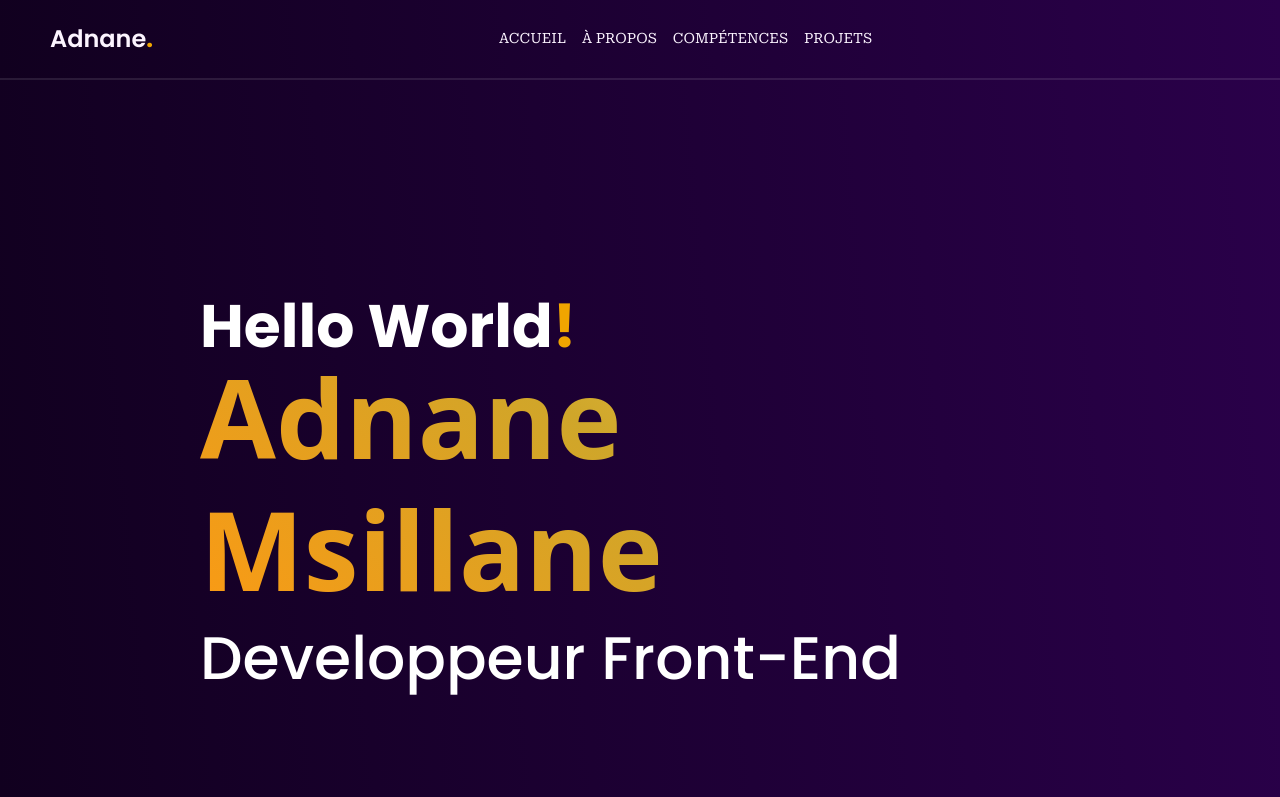
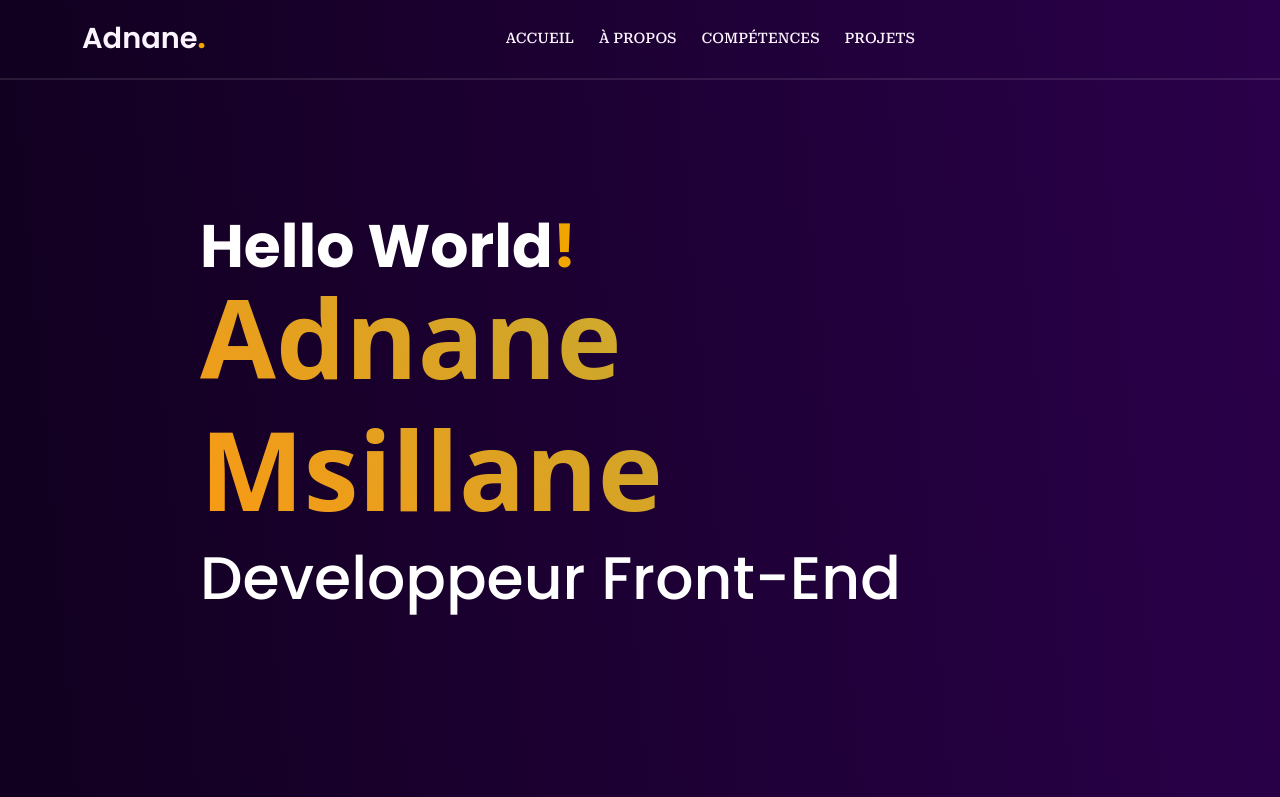
Before and after one commit to adnane05-msl/adnane-msillane-, a React (Vite) app: page / in a window 1280 px wide. Shown: the top 797 px of the page. Built offline with nearby package versions, Linux system fonts and the light colour scheme.

Commit message:
fourth commit

```diff
--- a/src/Accueil/Accueil.css
+++ b/src/Accueil/Accueil.css
@@ -41,7 +41,7 @@
 /* Description */
 
 .accueil .accueil-description p{
-    font-size: 18px;
+    font-size: 21px;
     color: #ffffff;
     margin-top: 150px;
     font-family: 'Poppins', sans-serif;
--- a/src/App.css
+++ b/src/App.css
@@ -14,7 +14,7 @@ body {
   min-height: 100vh;
 }
 .page{
-  padding-bottom: 80px;
+  padding-bottom: 25px;
 }
 
 @keyframes appear {
--- a/src/App.jsx
+++ b/src/App.jsx
@@ -14,12 +14,23 @@ function App() {
   return (
     <div>
       <Navbar />
-      <Accueil />
-      <Apropos />
-      <Competences />
-      <Projets />
-      {/* <Contact /> */}
+      <div id="accueil">
+        <Accueil />
+      </div>
+      <div id="apropos">
+        <Apropos />
+      </div>
+      <div id="competences">
+        <Competences />
+      </div>
+      <div id="projets">
+        <Projets />
+      </div>
+      {/* <div id="contact">
+        <Contact />
+      </div> */}
       <Footer />
+
     </div>
 
   )
--- a/src/Apropos/Apropos.css
+++ b/src/Apropos/Apropos.css
@@ -21,7 +21,7 @@
 
 
 .apropos .apropos-description p{
-    font-size: 18px;
+    font-size: 21px;
     color: #ffffff;
     font-family: 'Poppins', sans-serif;
     line-height: 1.6;
--- a/src/Navbar/Navbar.css
+++ b/src/Navbar/Navbar.css
@@ -1,95 +1,160 @@
 @import url('https://fonts.googleapis.com/css2?family=Poppins:ital,wght@0,100;0,200;0,300;0,400;0,500;0,600;0,700;0,800;0,900;1,100;1,200;1,300;1,400;1,500;1,600;1,700;1,800;1,900&display=swap');
 @import url('https://fonts.googleapis.com/css2?family=Roboto+Serif:ital,opsz,wght@0,8..144,100..900;1,8..144,100..900&display=swap');
 
-.Navbar{
-    position: sticky;
+.navbar {
+    position: fixed;
     top: 0;
-    left: 0;
+    width: 100%;
     height: 80px;
+    background: linear-gradient(85deg, #11001f, #2a004a);
     border-bottom: 2px solid rgba(255, 255, 255, 0.1);
-    background: linear-gradient(85deg, #11001f, #2a004a);
     z-index: 1000;
+    padding: 0 2rem;
 }
 
-.Navbar .container-fluid {
-    padding-right: 0;
-    padding-left: 0;
+.nav-container {
+    margin: 0;
+    display: flex;
+    justify-content: space-between;
+    align-items: center;
+    height: 100%;
 }
 
-
-/* Navbar Logo */
-
-.Navbar .logo {
+.nav-logo {
     color: #fcf4ff;
     font-family: 'Poppins', sans-serif;
     font-weight: 600;
-    font-size: 1.5rem;
-    font-family: 'poppins', sans-serif;
+    font-size: 1.8rem;
+    cursor: pointer;
     margin-left: 50px;
 }
-.Navbar .logo span {
+
+.nav-logo span {
     color: #f0a500;
     font-weight: bold;
 }
 
-/* Navbar Links */
+.nav-menu {
+    display: flex;
+    gap: 25px;
+    align-items: center;
+    margin-left: 300px;
+}
 
-.Navbar .menu {
-    /* display: flex;
-    justify-content: center;
-    align-items: center; */
+.nav-menu .nav-link {
+    color: #fcf4ff;
     font-family: "Roboto Serif", serif;
     text-transform: uppercase;
-    font-size: clamp(12px, 1.1vw, 18px);
-    margin-right: 400px;
+    font-size: 0.9rem;
+    font-weight: 500;
     cursor: pointer;
+    transition: all 0.3s ease;
+    position: relative;
+    padding: 0.5rem 0;
+
 }
-.Navbar .menu .nav-link{
-    color: #fcf4ff;
-}
-.Navbar .menu .nav-link:hover {
+
+.nav-menu .nav-link:hover {
     color: #f0a500;
 }
 
+.nav-menu .nav-link::after {
+    content: '';
+    position: absolute;
+    bottom: 0;
+    left: 0;
+    width: 0;
+    height: 2px;
+    background: #f0a500;
+    transition: width 0.3s ease;
+}
+
+.nav-menu .nav-link:hover::after {
+    width: 100%;
+}
+
+.nav-toggle {
+    display: none;
+    flex-direction: column;
+    cursor: pointer;
+}
 
 
+.bar {
+    width: 25px;
+    height: 3px;
+    background: #fcf4ff;
+    margin: 3px 0;
+    transition: 0.3s;
+    border-radius: 2px;
+}
 
-
-
-/* media */
-
-@media(max-width: 1024px) and (min-height: 586px){
-    .Navbar{
-        z-index: 999;
+/* Mobile Styles */
+@media screen and (max-width: 768px) {
+    .navbar {
+        padding: 0 1rem;
+    }
+    .nav-logo {
+        margin-left: 50px;
     }
 
-    /* Navbar Links */
-
-    .Navbar .menu {
-
-        margin: 20px 25px 10px 0px;
-        transition: all 0.3s ease-in-out;
-    }
-    .Navbar .menu .nav-link {
-        color: #fcf4ff;
-    }
-    .Navbar .menu .nav-link:hover {
-        color: #f0a500;
-    }
-    #Navbar-toggler {
-        background-color: #fcf4ff;
-        border: none;
-        margin-right: 20px;
-    }
-    .navbar-collapse{
-        position: absolute;
+    .nav-menu {
+        position: fixed;
         top: 80px;
-        right: 0;
-        width: 80%;
-        height: 750px;
+        right: -100%;
+        width: 280px;
+        height: calc(100vh - 80px);
         background: linear-gradient(85deg, #11001f, #2a004a);
-        border-left: rgb(255, 255, 255,0.1)  2px solid;
+        flex-direction: column;
+        justify-content: flex-start;
+        align-items: center;
+        padding-top: 3rem;
+        gap: 2rem;
+        transition: right 0.3s ease-in-out;
+        border-left: 2px solid rgba(255, 255, 255, 0.1);
     }
 
+    .nav-menu.active {
+        right: 0;
+    }
 
+    .nav-menu .nav-link {
+        font-size: 1.1rem;
+        padding: 1rem 2rem;
+        width: 100%;
+        text-align: center;
+    }
+
+    .nav-menu .nav-link::after {
+        display: none;
+    }
+
+    .nav-toggle {
+        display: flex;
+        justify-content: end;
+        align-items: end;
+    }
+
+    .nav-toggle.active .bar:nth-child(1) {
+        transform: rotate(-45deg) translate(-5px, 6px);
+    }
+
+    .nav-toggle.active .bar:nth-child(2) {
+        opacity: 0;
+    }
+
+    .nav-toggle.active .bar:nth-child(3) {
+        transform: rotate(45deg) translate(-5px, -6px);
+    }
+
+    /* Effet sur le contenu principal quand le menu est ouvert */
+    .navbar.menu-open ~ * {
+        margin-right: 280px;
+        transition: margin-right 0.3s ease;
+    }
 }
+
+/* Animation douce pour tous les états */
+.navbar * {
+    transition: all 0.3s ease;
+}
--- a/src/Navbar/Navbar.jsx
+++ b/src/Navbar/Navbar.jsx
@@ -1,48 +1,69 @@
-import React,{useState} from 'react'
+import React, { useState } from 'react'
 import './Navbar.css'
-import Accueil from '../Accueil/Accueil';
 
 function Navbar() {
+    const [isOpen, setIsOpen] = useState(false);
 
-    const [open, setOpen] = useState(false);
-    function handleOpen(){
-        setOpen(!open);
-    }
+    const toggleMenu = () => {
+        setIsOpen(!isOpen);
+    };
+
+    const closeMenu = () => {
+        setIsOpen(false);
+    };
+
+    const scrollToSection = (sectionId) => {
+        const element = document.getElementById(sectionId);
+        if (element) {
+            element.scrollIntoView({ behavior: 'smooth' });
+        }
+        closeMenu();
+    };
 
     return (
-        <div >
-            <div className='Navbar navbar navbar-expand-lg fixed-top '>
-                <div className='container-fluid'>
-                    <div className='logo'>
-                        Adnane<span>.</span>
-                    </div>
-
-                    <button
-                        className="navbar-toggler"
-                        id='Navbar-toggler'
-                        type="button"
-                        aria-controls="navbarNavAltMarkup"
-                        aria-expanded={open ? "true" : "false"}
-                        aria-label="Toggle navigation"
-                        onClick={handleOpen}
-                    >
-                        <span className="navbar-toggler-icon"></span>
-                    </button>
-
-                    <div className={`collapse navbar-collapse${open ? " show" : ""}`} id="navbarNavAltMarkup">
-                        <div className="menu navbar-nav ms-auto">
-                            <a  className="nav-link">accueil</a>
-                            <a  className="nav-link">à propos</a>
-                            <a  className="nav-link">compétences</a>
-                            <a  className="nav-link">projets</a>
-                            {/* <a  className="nav-link">Contact</a> */}
-                        </div>
-                    </div>
-
+        <nav className={`fixed-top navbar ${isOpen ? 'menu-open' : ''}`}>
+            <div className="nav-container">
+                <div className="nav-logo">
+                    Adnane<span>.</span>
                 </div>
 
+                <div className={`nav-menu ${isOpen ? 'active' : ''}`}>
+                    <a
+                        className="nav-link"
+                        onClick={() => scrollToSection('accueil')}
+                    >
+                        Accueil
+                    </a>
+                    <a
+                        className="nav-link"
+                        onClick={() => scrollToSection('apropos')}
+                    >
+                        À propos
+                    </a>
+                    <a
+                        className="nav-link"
+                        onClick={() => scrollToSection('competences')}
+                    >
+                        Compétences
+                    </a>
+                    <a
+                        className="nav-link"
+                        onClick={() => scrollToSection('projets')}
+                    >
+                        Projets
+                    </a>
+                </div>
+
+                <div
+                    className={`nav-toggle ${isOpen ? 'active' : ''}`}
+                    onClick={toggleMenu}
+                >
+                    <span className="bar"></span>
+                    <span className="bar"></span>
+                    <span className="bar"></span>
+                </div>
             </div>
-        </div>
+        </nav>
     )
 }
 
--- a/src/Projets/CardProjets.jsx
+++ b/src/Projets/CardProjets.jsx
@@ -9,7 +9,7 @@ function CardProjets(props) {
                 <div class="card-body">
                     <h5 class="card-title">{props.title}</h5>
                     <p class="card-text">{props.description}</p>
-                    <a href={props.link} class="button btn">Go somewhere</a>
+                    <a href={props.link} target="_blank" class="button btn">Go somewhere</a>
                 </div>
             </div>
         </div>
--- a/src/Projets/Projets.jsx
+++ b/src/Projets/Projets.jsx
@@ -25,6 +25,7 @@ function Projets() {
                             img={projet.img}
                             title={projet.title}
                             description={projet.description}
+                            link={projet.link}
                         />
                     </div>
                 ))}
```
